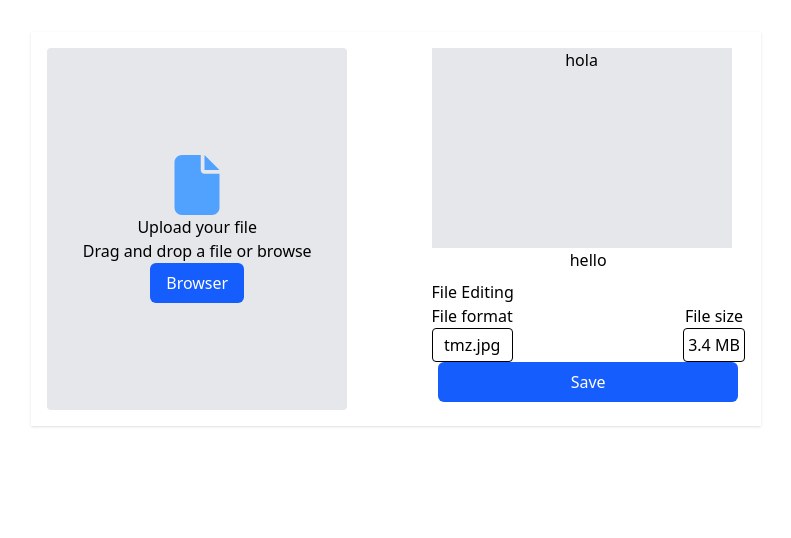
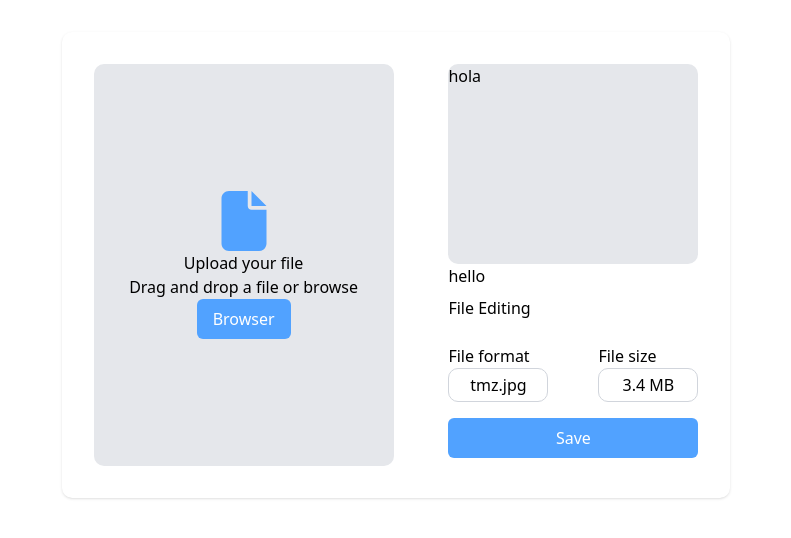
Before and after one commit to akareagwom/Frotend-Projects, a React (Vite) app: page / in a window 1280 px wide. Shown: the top 538 px of the page, without its empty margins (244-1035 px from the left). Built offline with nearby package versions, Linux system fonts and the light colour scheme.

Commit message:
upload UI finished

```diff
--- a/src/pages/Upload/components/Button.tsx
+++ b/src/pages/Upload/components/Button.tsx
@@ -10,7 +10,7 @@ interface ButtonProps extends React.ButtonHTMLAttributes<HTMLButtonElement> {
 }
 
 const variantStyles: Record<Variant, string> = {
-  primary: "bg-blue-600 text-white hover:bg-blue-700",
+  primary: "bg-blue-400 text-white hover:bg-blue-600",
   secondary: "bg-gray-600 text-white hover:bg-gray-700",
   // danger: "bg-red-600 text-white hover:bg-red-700",
   // success: "bg-green-600 text-white hover:bg-green-700",
--- a/src/pages/Upload/upload.tsx
+++ b/src/pages/Upload/upload.tsx
@@ -3,9 +3,9 @@ import Button from "./components/Button";
 
 const Upload = () => {
   return (
-    <div className="bg-white shadow p-4 w-[60%]">
+    <div className="bg-white rounded-[10px] shadow p-8 w-[55%]">
       <div className="flex justify-between ">
-        <div className="bg-gray-200 flex w-[300px] flex-col justify-center p-4 items-center rounded-sm">
+        <div className="bg-gray-200 flex w-[300px] flex-col justify-center p-4 items-center rounded-[10px]">
           <div className="text-blue-400 text-6xl">
             <FaFile />
             {/* <input type="file" name="" id="" /> */}
@@ -15,23 +15,23 @@ const Upload = () => {
           <Button text="Browser" />
         </div>
         {/* editing */}
-        <div className="">
-            <div className="bg-gray-200 w-[300px] h-[200px]">hola</div>
+        <div className="text-start w-[250px]">
+            <div className="bg-gray-200 rounded-[10px] h-[200px]">hola</div>
             <p>hello</p>
-            <form className="py-2">
+            <form className="py-2 ">
                 <label>File Editing</label>
                 <input type="text" name="" id="" />
-                <div className="flex justify-between items-center">
+                <div className="flex justify-between  items-center">
                     <div className="">
                         <label htmlFor="">File format</label>
-                        <p className="p-1 border-1 border-black rounded-sm">tmz.jpg</p>
+                        <p className="p-1 border-1 border-gray-300 rounded-[10px] text-center w-[100px] ">tmz.jpg</p>
                     </div>
                      <div className="">
                         <label htmlFor="">File size</label>
-                        <p className="p-1 border-1 border-black rounded-sm">3.4 MB</p>
+                        <p className="p-1 border-1 border-gray-300 rounded-[10px] text-center w-[100px] ">3.4 MB</p>
                     </div>
                 </div>
-                <Button text="Save" className="w-[300px]" />
+                <Button text="Save" className="w-[250px] mt-4" />
             </form>
         </div>
       </div>
```
